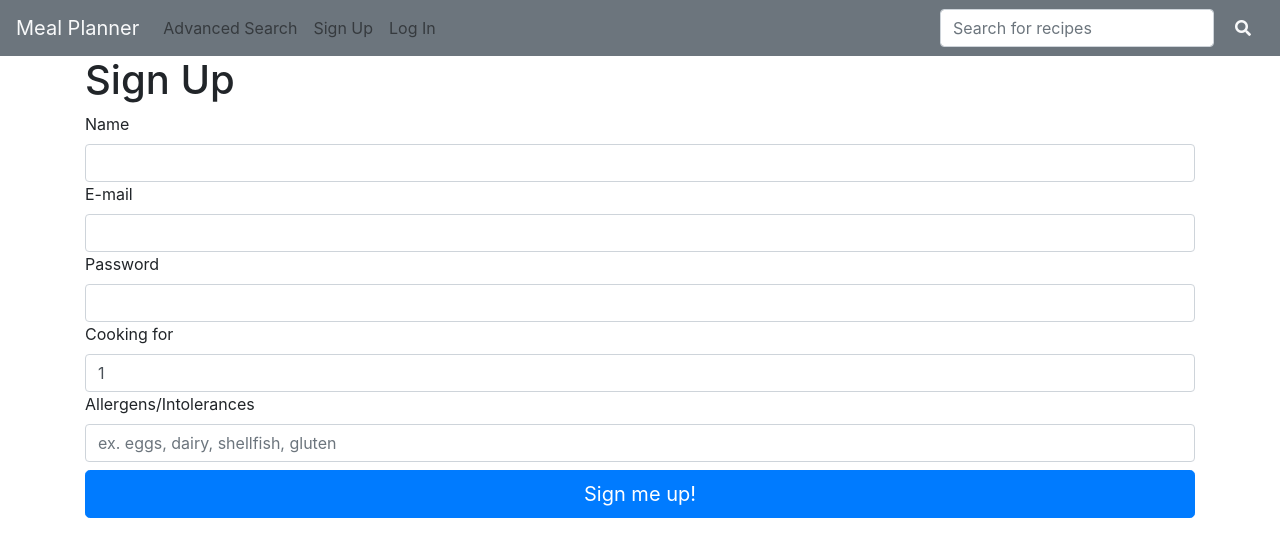
After one commit to lydngai/capstone_I, a Flask app: page /user/signup in a window 1280 px wide. The commit adds this page. Shown: the top 557 px of the page. Run offline with Flask 2, Linux system fonts and the light colour scheme; some libraries are stand-ins or nearby versions.

Commit message:
user routes done

```diff
--- a/app.py
+++ b/app.py
@@ -1,65 +1,56 @@
 import os
-from flask import Flask, render_template, jsonify, request, redirect, session, g, abort
+from flask import Flask, render_template, jsonify, request, redirect, session, g, abort, flash
 from flask_debugtoolbar import DebugToolbarExtension
+# from flask_bootstrap import Bootstrap
 # import random
 import requests
-# from sqlalchemy.exc import IntegrityError
+from sqlalchemy.exc import IntegrityError
 
-# from forms import UserAddForm, UserEditForm, LoginForm, MessageForm
+from forms import UserAddForm, UserSignInForm, UserEditForm
+
 from models import db, connect_db, User, Recipe, Recipe_ingredient, Ingredient, Mealplan
 
 import requests
 from config import apikey
 
+app = Flask(__name__)
 
-app = Flask(__name__)
+# Bootstrap(app)
 
 app.config['SQLALCHEMY_DATABASE_URI'] = (
     os.environ.get('DATABASE_URL', 'postgres:///mealplanner'))
 
 app.config['SQLALCHEMY_TRACK_MODIFICATIONS'] = False
 app.config['SQLALCHEMY_ECHO'] = True
-app.config['DEBUG_TB_INTERCEPT_REDIRECTS'] = True
+app.config['DEBUG_TB_INTERCEPT_REDIRECTS'] = False
 app.config['SECRET_KEY'] = os.environ.get('SECRET_KEY', "it's a secret")
 toolbar = DebugToolbarExtension(app)
 
 connect_db(app)
 
 API_BASE_URL=f"https://api.spoonacular.com/"
+CURR_USER='curr_user'
 allergens=["Dairy","Egg","Gluten","Grain","Peanut","Seafood","Sesame","Shellfish","Soy","Sulfite","Tree Nut","Wheat"]
 # setup is going to be lengthy...
 
 ###################
-# seed code for starting up
-#
-# db.drop_all()
-# db.create_all()
-# u = User(name="lu", email="lu@gmail.com", password='asdf')
-# rec = Recipe(name="brownies",source_url="https://smittenkitchen.com/", servings=12, ready_in_min=45)
-# ing= Ingredient(name="chocolate")
-# ing1= Ingredient(name="flour")
-# ing2= Ingredient(name="butter")
-# ing3= Ingredient(name="eggs")
-# db.session.add_all([u,rec,ing,ing1,ing2,ing3])
-# db.session.commit()
-# mp = Mealplan(user_id=1, planned_day="2020-08-16", recipe_id=1,meal=4)
 
-
-##############
 # set up routes to get recipes
 @app.route('/')
 def show_landing_page():
+    """show landing page"""
     return render_template("home-anon.html")
 
 @app.route('/advanced_search')
 def show_advanced_search():
-
+    """show advanced search form"""
     diets = ["","glutenfree","ketogenic",'vegetarian','lacto-vegetarian','ovo-vegetarian','vegan','pescetarian','paleo','whole30']
 
     return render_template("recipe-search.html",intolerances=allergens, diets=diets)
 
 @app.route('/adv_search_results')
 def adv_search_query():
+    """perform advanced search from advanced search form"""
     intolerances=[]
 
     query=request.args.get('advQuery')
@@ -91,14 +82,12 @@ def adv_search_query():
 
     response = res.json()
 
-    # import pdb
-    # pdb.set_trace()
-
     return render_template("recipe-results.html",resp=response)
 
 
 @app.route('/search')
 def search_query():
+    """perform basic search from search bar"""
     search = request.args.get('search-bar-recipe')
     res = requests.get(f"{API_BASE_URL}/recipes/complexSearch?query={search}&number=5&apiKey={apikey}")
 
@@ -106,16 +95,110 @@ def search_query():
 
     return render_template("recipe-results.html",resp=response)
 
-
-    # intolerances, include ingredients, exclude ingredients,
-    # diet
-    # https://api.spoonacular.com/recipes/complexSearch?query=<string>&cuisine=<string>&excludeCuisine=<string>&diet=<string>&intolerances=<string>&equipment=<string>&includeIngredients=<string>&excludeIngredients=<string>&type=<string>&instructionsRequired=<boolean>&fillIngredients=<boolean>&addRecipeInformation=<boolean>&addRecipeNutrition=<boolean>&author=<string>&tags=<string>&recipeBoxId=<number>&titleMatch=<string>&maxReadyTime=<number>&ignorePantry=true&sort=<string>&sortDirection=<string>&minCarbs=<number>&maxCarbs=<number>&&offset=<number>&number=<number>
-
-    #if __ not none, append to search query
-
 @app.route('/recipe/<int:id>')
 def show_recipe_info(id):
+    """display detailed recipe information"""
+
     res = requests.get(f"{API_BASE_URL}/recipes/{id}/information?apiKey={apikey}")
     response =res.json()
 
     return render_template("recipe-info.html",recipe=response)
+
+###########################
+### ### User Routes ### ###
+###########################
+    # import pdb
+    # pdb.set_trace()
+# warbler l.247 edit/delete
+# warbler
+@app.before_request
+def add_user_to_g():
+    """If logged in, add curr user to Flask global."""
+
+    if CURR_USER in session:
+        g.user = User.query.get(session[CURR_USER])
+
+    else:
+        g.user = None
+
+
+def log_in(user):
+    """logs in user by adding to session"""
+    session[CURR_USER] = user.id
+
+def log_out():
+    """log out user"""
+    if session[CURR_USER]:
+        del session[CURR_USER]
+
+@app.route('/user/signup', methods=['GET','POST'])
+def signup():
+    """Handle user signup. Create user and add to DB. Redirect to homepage. If form not valid, present form. If user already exists, present form"""
+    if CURR_USER in session:
+        del session[CURR_USER]
+
+    form=UserAddForm()
+
+    if form.validate_on_submit():
+        try:
+            user=User.signup(
+                name=form.name.data,
+                email=form.email.data,
+                password=form.password.data,
+                cooking_for=form.cooking_for.data,
+                allergies=form.allergies.data
+            )
+            db.session.commit()
+            log_in(user)
+            flash(f"Welcome {form.name.data}!",'success')
+
+        except IntegrityError as e:
+            flash("Email already registered",'danger')
+            return render_template('signup.html', form=form)
+
+    return render_template('signup.html', form=form)
+
+@app.route('/user/logout')
+def log_out_user():
+    log_out()
+    flash("You have successfully logged out.", 'success')
+    return redirect("/")
+
+@app.route('/user/login', methods=['GET','POST'])
+def log_in_user():
+
+    form=UserSignInForm()
+
+    if form.validate_on_submit():
+        user = User.authenticate(email=form.email.data, password=form.password.data)
+        if user:
+            log_in(user)
+            flash(f"Welcome back {user.name}", 'success')
+
+        else:
+            flash("Invalid credentials",'danger')
+
+    return render_template("login.html", form=form)
+
+@app.route('/user/edit', methods=['GET','POST'])
+def user_profile():
+    if not g.user:
+        flash("Unauthorized access",'danger')
+        return redirect('/')
+
+    user=g.user
+    form=UserEditForm(obj=user)
+
+    if form.validate_on_submit():
+        user.name=form.name.data
+        user.cooking_for=form.cooking_for.data
+        user.allergies = form.allergies.data
+
+        db.session.commit()
+        flash("Profile updated successfully!",'success')
+    return render_template('edit-user.html',form=form)
+
+@app.errorhandler(404)
+def page_not_found(e):
+    """Set the 404 status explicitly"""
+    return render_template('404.html'), 404
--- /dev/null
+++ b/forms.py
@@ -0,0 +1,27 @@
+from flask_wtf import FlaskForm
+from wtforms import StringField, PasswordField, IntegerField, SelectField
+from wtforms.validators import DataRequired, Email, Length
+
+class UserAddForm(FlaskForm):
+    """Add new user form"""
+    name=StringField('Name', validators=[DataRequired()])
+    email=StringField('E-mail', validators=[DataRequired()])
+
+    password=PasswordField('Password',validators=[DataRequired(), Length(min=6)])
+    cooking_for=IntegerField('Cooking for', default=1)
+    allergies=StringField("Allergens/Intolerances")
+    # allergies=SelectField('Allergens/Intolerances',choices=[("dairy", "Dairy"),("egg",'Egg'),('gluten',"Gluten"),('grain',"Grain"),('peanut',"Peanut"),('seafood',"Seafood"),('sesame',"Sesame"),('shellfish',"Shellfish"),('soy',"Soy"),('sulfite',"Sulfite"),('tree nut',"Tree Nut"),('wheat',"Wheat")], validate_choice=False)
+    # allergies = db.Column(db.Text)
+
+class UserSignInForm(FlaskForm):
+    """Sign in user form"""
+
+    email=StringField('E-mail', validators=[DataRequired()])
+    password=PasswordField('Password',validators=[DataRequired(), Length(min=6)])
+
+class UserEditForm(FlaskForm):
+    """Edit user form"""
+    name=StringField('Name', validators=[DataRequired()])
+
+    cooking_for=IntegerField('Cooking for', default=1)
+    allergies=StringField("Allergens/Intolerances")
--- a/templates/base.html
+++ b/templates/base.html
@@ -33,8 +33,33 @@
   </head>
 
   <body>
-    <nav class="navbar navbar-light bg-secondary justify-content-between">
-      <a class="navbar-brand text-light">Meal Planner</a>
+    <nav
+      class="navbar navbar-expand-md navbar-light bg-secondary justify-content-between"
+    >
+      <a class="navbar-brand text-light" href="/">Meal Planner</a>
+      <div class="collapse navbar-collapse">
+        <ul class="navbar-nav mr-auto">
+          <li class="nav-item">
+            <a class="nav-link" href="/advanced_search">Advanced Search</a>
+          </li>
+          {% if not g.user %}
+          <li class="nav-item">
+            <a class="nav-link" href="/user/signup">Sign Up <Inp></Inp></a>
+          </li>
+          <li class="nav-item">
+            <a class="nav-link" href="/user/login">Log In<Inp></Inp></a>
+          </li>
+          {% else %}
+          <li class="nav-item">
+            <a class="nav-link" href="/user/logout">Log Out</a>
+          </li>
+          <li class="nav-item">
+            <a class="nav-link" href="/user/edit">Edit Profile <Inp></Inp></a>
+          </li>
+          {% endif %}
+        </ul>
+      </div>
+
       <form class="form-inline" id="search-bar-form" action="/search">
         <input
           class="form-control mr-sm-2"
--- a/templates/home-anon.html
+++ b/templates/home-anon.html
@@ -3,6 +3,6 @@
   <h1>Meal Planner</h1>
   <h4>New here?</h4>
   <p>Sign up now to start streamlining your meal planning and grocery trips!</p>
-  <a href="/signup" class="btn btn-primary">Sign up</a>
+  <a href="/user/signup" class="btn btn-primary">Sign up</a>
 </div>
 {% endblock %}
--- /dev/null
+++ b/templates/signup.html
@@ -0,0 +1,26 @@
+{% extends 'base.html' %} {% block content %}
+<h1>Sign Up</h1>
+<form method="POST">
+  {{ form.hidden_tag() }}
+  <!--  -->
+  {% for field in form if field.widget.input_type != 'hidden' %}
+  <!--  -->
+  {% for error in field.errors %}
+  <span class="text-danger">{{ error }}</span>
+  {% endfor %}
+  <!--  -->
+  {% if field.label.text =='Allergens/Intolerances' %}
+  <!--  -->
+  {{field.label}} {{ field(placeholder="ex. eggs, dairy, shellfish, gluten",
+  class="form-control") }}
+  <!--  -->
+  {% else %} {{field.label}} {{field(class="form-control")}}
+
+  <!--  -->
+  {% endif %}
+  <!--  -->
+  {% endfor %}
+
+  <button class="btn btn-primary btn-lg btn-block mt-2">Sign me up!</button>
+</form>
+{% endblock %}
```
Also changed, not shown: templates/404.html (added, +16 -0 lines), templates/edit-user.html (added, +18 -0 lines), templates/login.html (added, +18 -0 lines).
